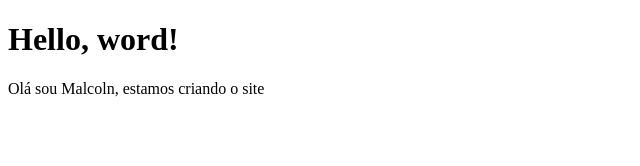
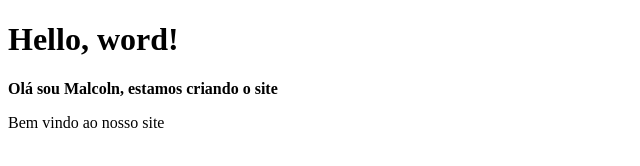
Before and after one commit to lucasdejesusmalcoln-sudo/meuprimeirositedavd, a plain HTML site: page index.html in a window 1280 px wide. Shown: the whole page, without its empty margins (0-640 px from the left). Drawn offline with Linux system fonts and the light colour scheme.

Commit message:
Update index.html

```diff
--- a/index.html
+++ b/index.html
@@ -8,6 +8,7 @@
     </head>
     <body>
         <h1>Hello, word!</h1>
-        <p>Olá sou Malcoln, estamos criando o site</p>
+        <b>Olá sou Malcoln, estamos criando o site</b>
+        <p>Bem vindo ao nosso site</p>
     </body>
 </html>
```
